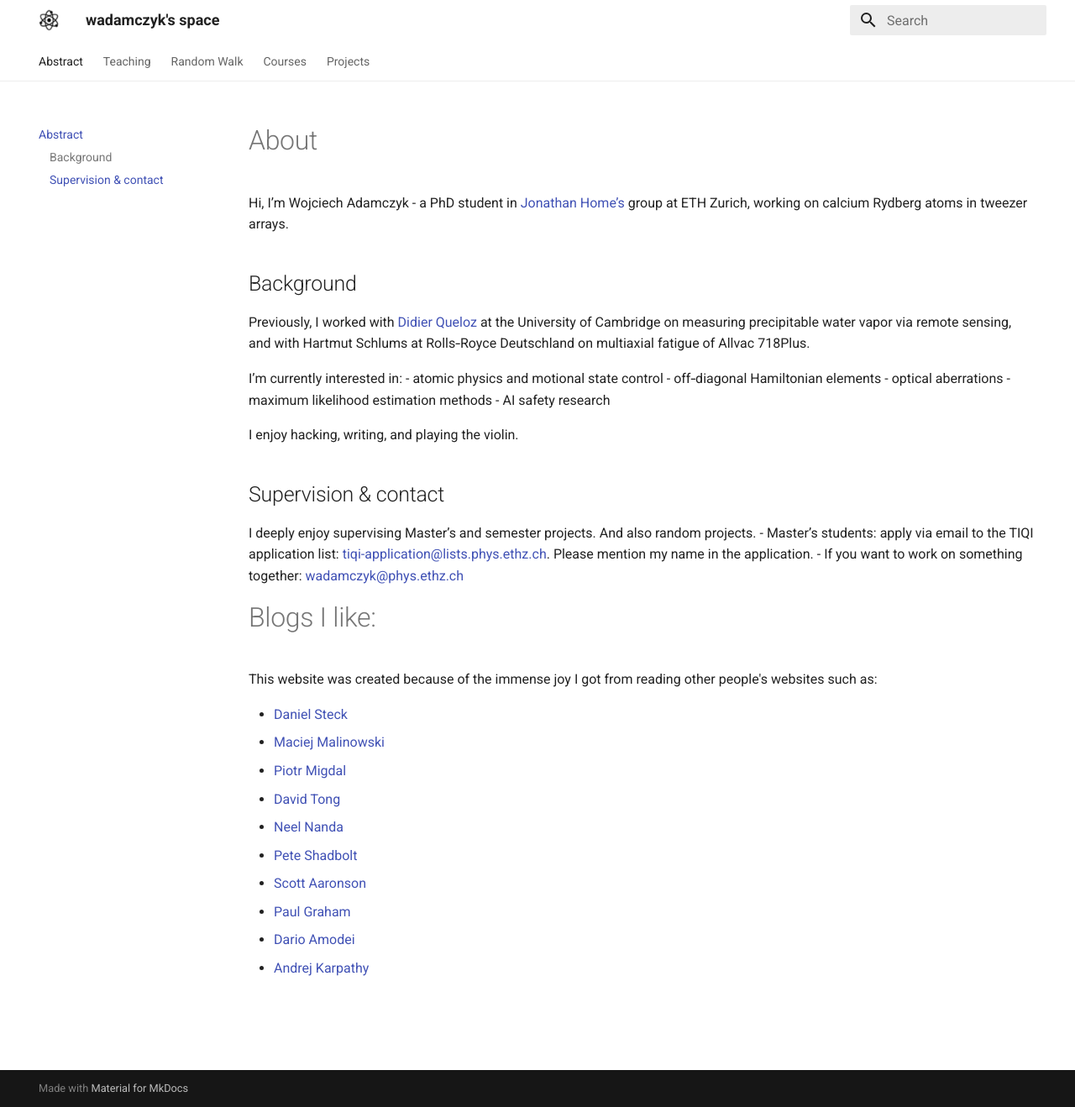
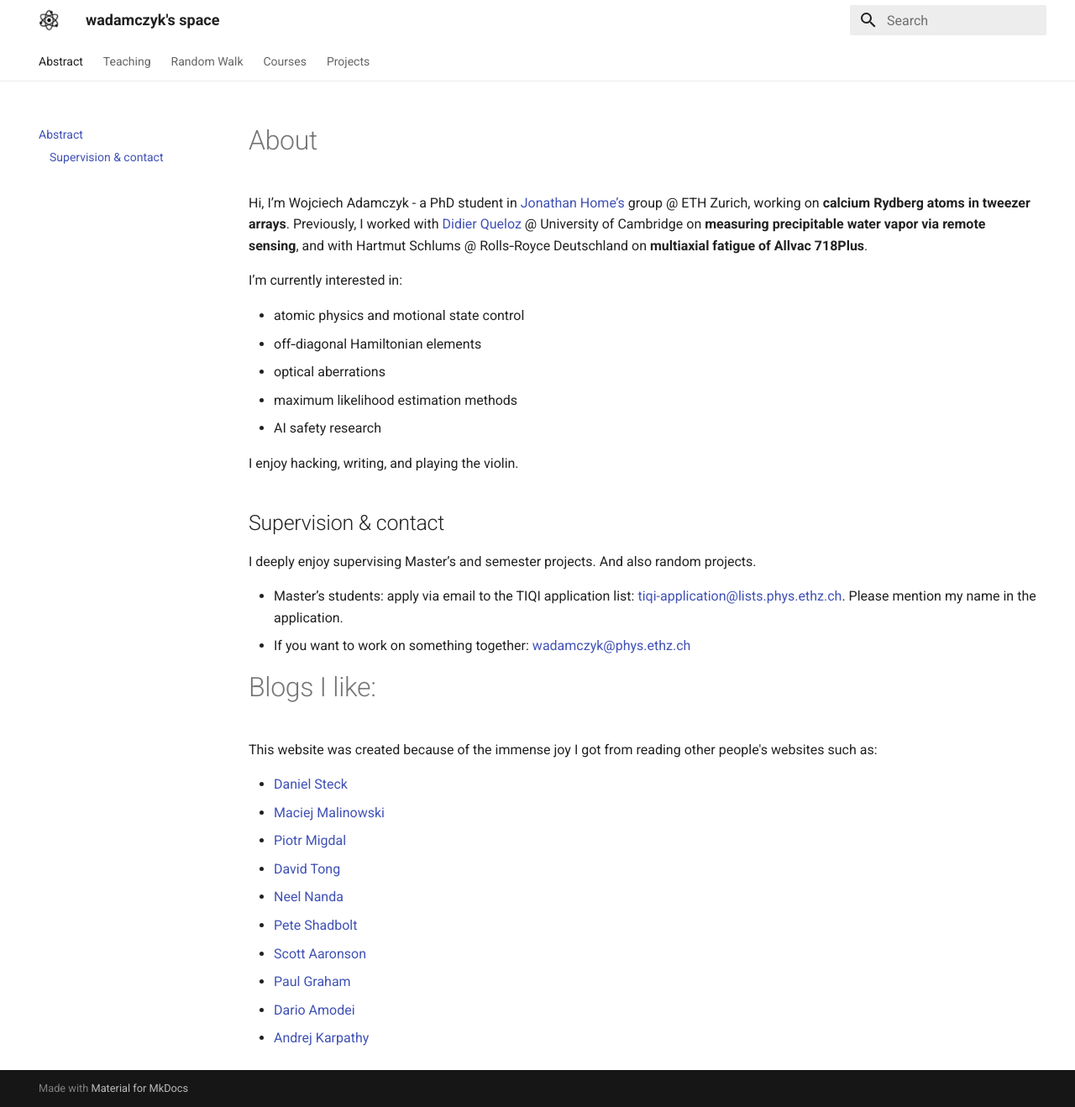
Before and after one commit to wojtekadamczyk3/wadamczyk, an MkDocs documentation site: the page built from docs/index.md, in a window 1280 px wide and 1318 px high. Shown: the whole window at 84% size. Built offline with MkDocs 1.6.1 and Material for MkDocs 9.7.7, drawn with Linux system fonts in a browser that asks for light colours.

Commit message:
updated markwon

```diff
--- a/docs/index.md
+++ b/docs/index.md
@@ -1,11 +1,9 @@
 # About
 
-Hi, I’m Wojciech Adamczyk - a PhD student in [Jonathan Home’s](https://tiqi.ethz.ch) group at ETH Zurich, working on calcium Rydberg atoms in tweezer arrays.
-
-## Background
-Previously, I worked with [Didier Queloz](https://www.lclu.cam.ac.uk) at the University of Cambridge on measuring precipitable water vapor via remote sensing, and with Hartmut Schlums at Rolls‑Royce Deutschland on multiaxial fatigue of Allvac 718Plus.
+Hi, I’m Wojciech Adamczyk - a PhD student in [Jonathan Home’s](https://tiqi.ethz.ch) group @ ETH Zurich, working on **calcium Rydberg atoms in tweezer arrays**. Previously, I worked with [Didier Queloz](https://www.lclu.cam.ac.uk) @ University of Cambridge on **measuring precipitable water vapor via remote sensing**, and with Hartmut Schlums @ Rolls‑Royce Deutschland on **multiaxial fatigue of Allvac 718Plus**.
 
 I’m currently interested in:
+
 - atomic physics and motional state control
 - off‑diagonal Hamiltonian elements
 - optical aberrations
@@ -16,6 +14,7 @@ I enjoy hacking, writing, and playing the violin.
 
 ## Supervision & contact
 I deeply enjoy supervising Master’s and semester projects. And also random projects.
+
 - Master’s students: apply via email to the TIQI application list: [tiqi-application@lists.phys.ethz.ch](mailto:tiqi-application@lists.phys.ethz.ch). Please mention my name in the application.
 - If you want to work on something together: [wadamczyk@phys.ethz.ch](mailto:wadamczyk@phys.ethz.ch)
 
```
